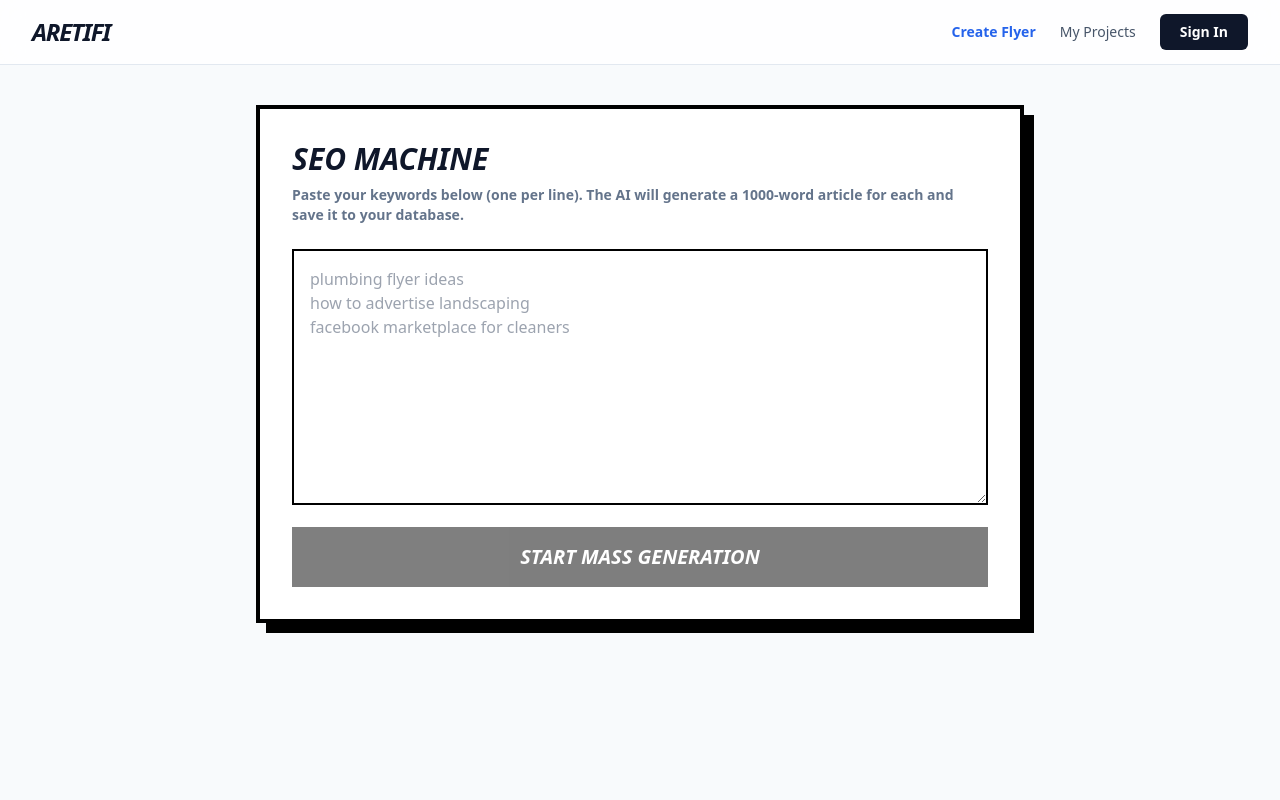
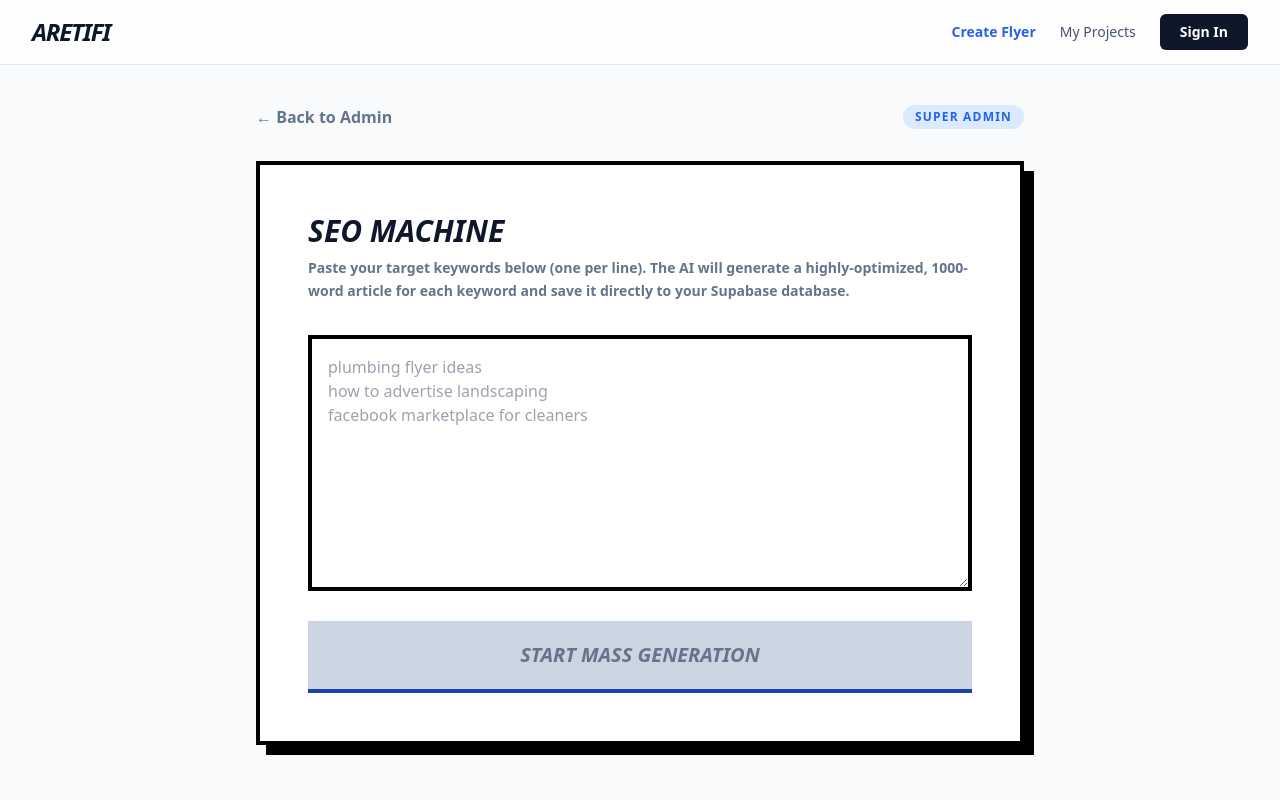
Before and after one commit to jakejmanley-collab/local-service-ads, a Next.js app: page /admin/seo-generator in a window 1280 px wide. Shown: the top 800 px of the page. Built offline with nearby package versions, Linux system fonts and the light colour scheme.

Commit message:
Update page.tsx

```diff
--- a/app/admin/seo-generator/page.tsx
+++ b/app/admin/seo-generator/page.tsx
@@ -1,6 +1,7 @@
 'use client';
 
 import { useState } from 'react';
+import Link from 'next/link';
 
 export default function SeoGeneratorAdmin() {
   const [keywordsInput, setKeywordsInput] = useState('');
@@ -8,20 +9,20 @@ export default function SeoGeneratorAdmin() {
   const [isProcessing, setIsProcessing] = useState(false);
 
   const startGeneration = async () => {
-    // Split the text area by new lines and remove empty ones
+    // 1. Split the text area by new lines and remove any empty lines
     const keywords = keywordsInput.split('\n').map(k => k.trim()).filter(k => k.length > 0);
     if (keywords.length === 0) return;
 
-    // Set initial status for the UI
+    // 2. Set the initial status for the UI Tracker
     const initialStatus = keywords.map(k => ({ keyword: k, status: 'pending' as const }));
     setStatus(initialStatus);
     setIsProcessing(true);
 
-    // Loop through one by one so Vercel doesn't timeout
+    // 3. Loop through the keywords ONE BY ONE (to prevent Vercel/AI timeouts)
     for (let i = 0; i < keywords.length; i++) {
       const currentKeyword = keywords[i];
 
-      // Update UI to show 'generating'
+      // Update UI to show 'generating' for the current keyword
       setStatus(prev => prev.map((item, index) => index === i ? { ...item, status: 'generating' } : item));
 
       try {
@@ -32,11 +33,14 @@ export default function SeoGeneratorAdmin() {
         });
 
         if (res.ok) {
+          // Success!
           setStatus(prev => prev.map((item, index) => index === i ? { ...item, status: 'success' } : item));
         } else {
+          // The API threw an error
           setStatus(prev => prev.map((item, index) => index === i ? { ...item, status: 'failed' } : item));
         }
       } catch (err) {
+        // Network error
         setStatus(prev => prev.map((item, index) => index === i ? { ...item, status: 'failed' } : item));
       }
     }
@@ -45,46 +49,73 @@ export default function SeoGeneratorAdmin() {
   };
 
   return (
-    <div className="min-h-screen bg-slate-50 p-10 font-sans">
-      <div className="max-w-3xl mx-auto bg-white p-8 border-4 border-black shadow-[10px_10px_0px_0px_rgba(0,0,0,1)]">
-        <h1 className="text-3xl font-black uppercase italic mb-2">SEO Machine</h1>
-        <p className="text-slate-500 font-bold text-sm mb-6">Paste your keywords below (one per line). The AI will generate a 1000-word article for each and save it to your database.</p>
+    <div className="min-h-screen bg-slate-50 p-6 md:p-10 font-sans">
 
+      {/* Top Navigation */}
+      <div className="max-w-3xl mx-auto mb-8 flex justify-between items-center">
+        <Link href="/admin" className="font-bold text-slate-500 hover:text-black transition-colors">
+          ← Back to Admin
+        </Link>
+        <span className="font-black uppercase tracking-widest text-xs text-blue-600 bg-blue-100 px-3 py-1 rounded-full">
+          Super Admin
+        </span>
+      </div>
+
+      <div className="max-w-3xl mx-auto bg-white p-8 md:p-12 border-4 border-black shadow-[10px_10px_0px_0px_rgba(0,0,0,1)]">
+        <h1 className="text-3xl font-black uppercase italic mb-2 text-slate-900">SEO Machine</h1>
+        <p className="text-slate-500 font-bold text-sm mb-8 leading-relaxed">
+          Paste your target keywords below (one per line). The AI will generate a highly-optimized, 1000-word article for each keyword and save it directly to your Supabase database.
+        </p>
+
+        {/* Keyword Input Area */}
+        <div className="mb-6 relative">
+          <div className="absolute top-0 left-0 w-full h-full bg-yellow-100 transform translate-x-2 translate-y-2 border-2 border-black -z-10"></div>
           <textarea
-          className="w-full h-64 border-2 border-black p-4 font-medium outline-none focus:bg-yellow-50 mb-4"
+            className="w-full h-64 border-4 border-black p-4 font-medium text-slate-800 outline-none focus:bg-yellow-50 transition-colors resize-y bg-white"
             placeholder="plumbing flyer ideas&#10;how to advertise landscaping&#10;facebook marketplace for cleaners"
             value={keywordsInput}
             onChange={(e) => setKeywordsInput(e.target.value)}
             disabled={isProcessing}
           />
+        </div>
 
+        {/* Generate Button */}
         <button
           onClick={startGeneration}
           disabled={isProcessing || !keywordsInput}
-          className="w-full bg-black text-white py-4 font-black uppercase text-xl italic hover:bg-slate-800 disabled:opacity-50 transition-all"
+          className="w-full bg-blue-600 text-white py-5 font-black uppercase text-xl italic hover:bg-blue-700 disabled:bg-slate-300 disabled:text-slate-500 disabled:cursor-not-allowed transition-all border-b-4 border-blue-800 active:border-b-0 active:translate-y-1"
         >
           {isProcessing ? 'Generating Articles...' : 'Start Mass Generation'}
         </button>
 
-        {/* Status Tracker */}
+        {/* Status Tracker (Only shows after you click the button) */}
         {status.length > 0 && (
-          <div className="mt-8 border-t-2 border-black pt-6">
-            <h3 className="font-black uppercase mb-4">Progress Log</h3>
-            <div className="space-y-2">
+          <div className="mt-12 border-t-4 border-black pt-8">
+            <h3 className="font-black uppercase mb-4 text-lg text-slate-900">Progress Log</h3>
+            <div className="space-y-3">
               {status.map((item, idx) => (
-                <div key={idx} className="flex justify-between items-center bg-slate-100 p-3 border border-slate-300">
-                  <span className="font-bold">{item.keyword}</span>
-                  <span className={`text-sm font-black uppercase px-2 py-1 ${
-                    item.status === 'success' ? 'bg-green-200 text-green-800' :
-                    item.status === 'failed' ? 'bg-red-200 text-red-800' :
-                    item.status === 'generating' ? 'bg-yellow-200 text-yellow-800 animate-pulse' :
-                    'text-slate-400'
+                <div key={idx} className="flex flex-col sm:flex-row sm:justify-between sm:items-center bg-slate-50 p-4 border-2 border-slate-200">
+                  <span className="font-bold text-slate-700 mb-2 sm:mb-0 truncate pr-4" title={item.keyword}>
+                    {item.keyword}
+                  </span>
+                  <span className={`text-xs font-black uppercase px-3 py-1.5 shrink-0 text-center ${
+                    item.status === 'success' ? 'bg-green-200 text-green-900 border-2 border-green-900' :
+                    item.status === 'failed' ? 'bg-red-200 text-red-900 border-2 border-red-900' :
+                    item.status === 'generating' ? 'bg-yellow-300 text-yellow-900 border-2 border-yellow-900 animate-pulse' :
+                    'bg-slate-200 text-slate-500 border-2 border-slate-400'
                   }`}>
                     {item.status}
                   </span>
                 </div>
               ))}
             </div>
+
+            {/* Completion Message */}
+            {!isProcessing && status.some(s => s.status === 'success') && (
+              <div className="mt-6 p-4 bg-green-50 border-2 border-green-600 text-green-800 font-bold text-sm text-center">
+                Generation complete! Remember to trigger a new Vercel deployment so the static pages build and go live.
+              </div>
+            )}
           </div>
         )}
       </div>
```
Lines whose indentation alone changed are shown as unchanged.
